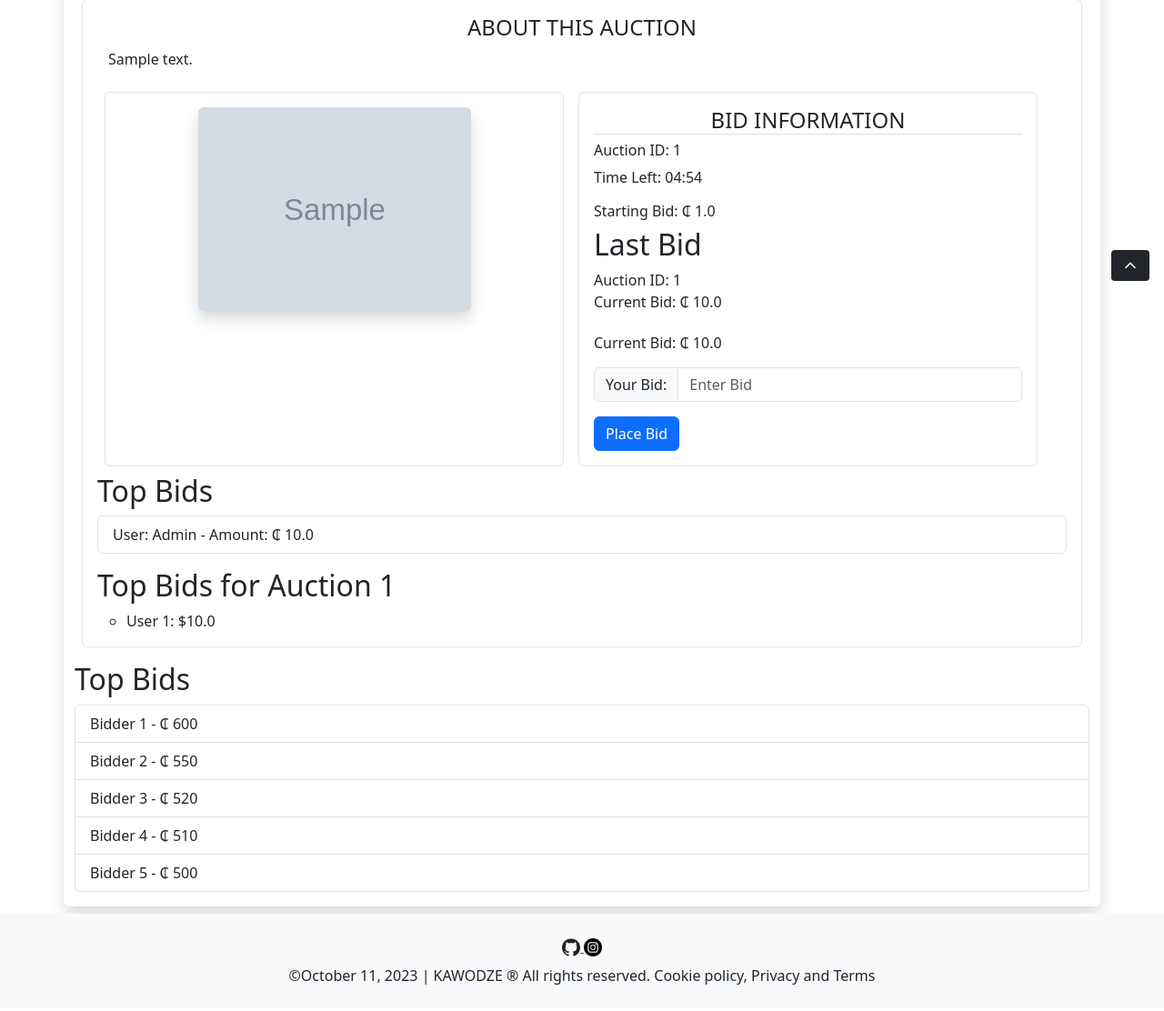
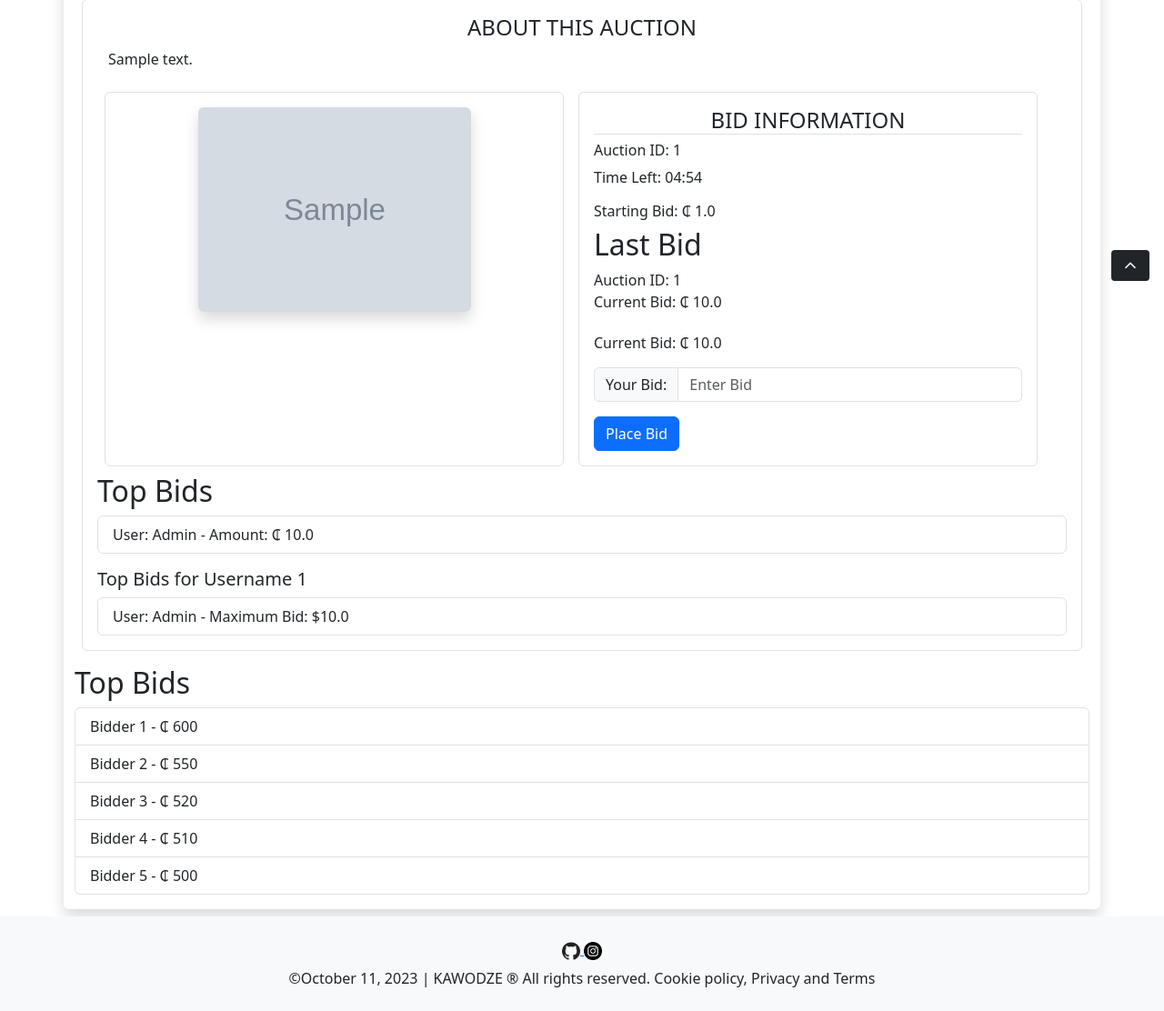
Before and after one commit to Pizzosta/AuctionWebsite, a Flask app: page / in a window 1280 px wide. Shown: the part 475-1587 px from the top of the page at 91% size. Before the commit the page ends 1558 px from the top, so only its background shows below. Run offline with Flask 3, Linux system fonts and the light colour scheme; a user stored in the database is signed in; tables that the repository leaves empty hold one stand-in row (values such as "Sample post"); grey boxes marked "Sample" are stand-in pictures; some libraries are stand-ins or nearby versions.

Commit message:
perfectly retrieves top 10 bids of a users on an auction

```diff
--- a/webflask/templates/base.html
+++ b/webflask/templates/base.html
@@ -119,9 +119,10 @@
 
         <div>
             <h4 class="text-center"> LIVE AUCTIONS </h4>
+            {% for auction in all_auctions %}
+            {% if current_user.is_admin or auction.user != current_user %}
             <ul class="list-unstyled">
-                {% for auction in all_auctions %}
-                {% if current_user.is_admin or auction.user != current_user %}
+
                 <!--Skip auctions created by the current user-->
                 <li class="p-3 m-2 border rounded">
                     <h4 class="text-center">ABOUT THIS AUCTION</h4>
@@ -184,20 +185,20 @@
                         </ul>
                     </div>
 
-                    <h2>Top Bids for Auction {{ auction.id }}</h2>
-                    <ul>
-                        {% for user_id, auction_id, max_bid in top_bids %}
-                        {% if auction_id == auction.id %}
-                        <li>User {{ user_id }}: ${{ max_bid }}</li>
+                    <h5>Top Bids for Username {{ auction.id }}</h5>
+                    <ul class="list-group">
+                        {% for top_bid in top_bids %}
+                        {% if top_bid.auction_id == auction.id %}
+                        <li class="list-group-item">User: {{ top_bid.username }} - Maximum Bid: ${{ top_bid.max_bid }}</li>
                         {% endif %}
                         {% endfor %}
                     </ul>
+
                 </li>
 
             </ul>
             {% endif %}
             {% endfor %}
-
         </div>
 
         <div class="pb-3">
--- a/webflask/views.py
+++ b/webflask/views.py
@@ -6,8 +6,8 @@ from flask_login import login_required, current_user
 from flask_uploads import UploadSet, IMAGES
 from werkzeug.utils import secure_filename
 from sqlalchemy.orm import validates
-from sqlalchemy import and_, func
-from webflask.models import Image, Auction, Bid
+from sqlalchemy import and_, func, desc
+from webflask.models import User, Image, Auction, Bid
 from webflask import db
 
 views = Blueprint('views', __name__)
@@ -42,11 +42,32 @@ def home_page():
             )
         ).filter(Bid.user_id == current_user.id).all()
 
+        # top_bids = db.session.query(Bid.user_id, Bid.auction_id, func.max(Bid.amount).label('max_bid')
+        # ).group_by(Bid.user_id, Bid.auction_id).all()
+
+        # Create a subquery to find the maximum bid amount per auction
+        subquery = db.session.query(
+            Bid.auction_id.label('auction_id'),
+            func.max(Bid.amount).label('max_bid')
+        ).group_by(Bid.auction_id).subquery()
+
+        # Create another subquery to find the user who placed the maximum bid for each auction
+        max_bid_users_subquery = db.session.query(
+            Bid.auction_id.label('auction_id'),
+            User.username.label('max_bid_username'),
+            func.max(Bid.amount).label('max_bid')
+        ).join(User, Bid.user_id == User.id).group_by(Bid.auction_id, User.username).subquery()
+
+        # Join the subqueries to find the auction and the users who placed the maximum bids
         top_bids = db.session.query(
-            Bid.user_id,
-            Bid.auction_id,
-            func.max(Bid.amount).label('max_bid')
-        ).group_by(Bid.user_id, Bid.auction_id).all()
+            Auction.id.label('auction_id'),
+            max_bid_users_subquery.c.max_bid_username.label('username'),
+            max_bid_users_subquery.c.max_bid.label('max_bid')
+        ).join(
+            max_bid_users_subquery,
+            Auction.id == max_bid_users_subquery.c.auction_id
+        ).order_by(desc(max_bid_users_subquery.c.max_bid)).limit(10).all()
+
 
     if request.method == 'POST':
         if current_user.is_authenticated:  # Check if the user is logged in
```
